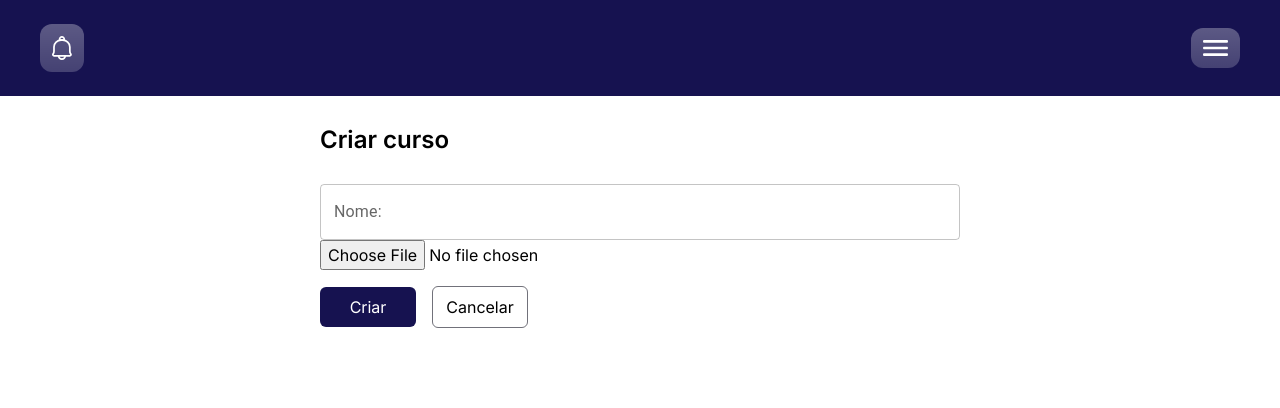
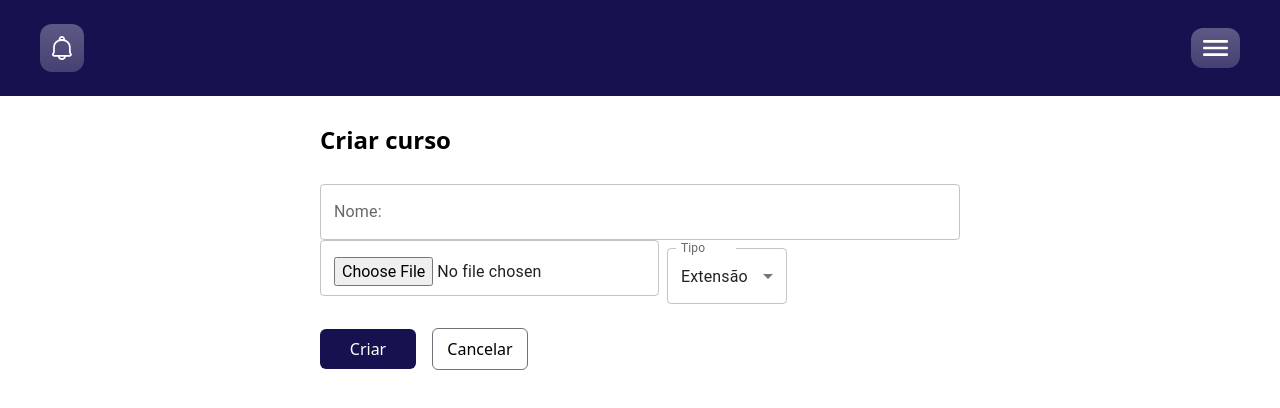
Before and after one commit to RafaelFernandes12/terceira_idade, a Next.js app: page /createCourse in a window 1280 px wide. Shown: the top 408 px of the page. Built offline with nearby package versions, Linux system fonts and the light colour scheme; no server answers.

Commit message:
type attribute added to course, ui changes

```diff
--- a/src/app/(app)/(crud)/createCourse/page.tsx
+++ b/src/app/(app)/(crud)/createCourse/page.tsx
@@ -1,22 +1,26 @@
 'use client'
 
-import {createCourse} from '@/operations/createCourse'
-import { useState } from 'react'
+import { ErrorText } from '@/components/ErrorText';
+import { createCourse } from '@/operations/createCourse';
+import FormControl from '@mui/material/FormControl';
+import InputLabel from '@mui/material/InputLabel';
+import MenuItem from '@mui/material/MenuItem';
+import Select from '@mui/material/Select';
 import TextField from '@mui/material/TextField';
-import { ErrorText } from '@/components/ErrorText';
 import Link from 'next/link';
-
+import { useState } from 'react';
 
 export default function CreateCourse(){
 
     const [name, setName] = useState('')
     const [error, setError] = useState('')
     const [img,setImg] = useState<any>()
+    const [type, setType] = useState('Extensão')
 
     async function addCourse(e:any){
         e.preventDefault()
-        if(name && img) {
-            createCourse(name,img)
+        if(name && img && type) {
+            createCourse(name,img,type)
             alert('criado com sucesso')
         }
         else {
@@ -32,7 +36,22 @@ export default function CreateCourse(){
                 value={name}
                 onChange={e => setName(e.target.value)}
                 />
-                <input type='file' onChange={e => setImg(e.currentTarget.files![0])}/>
+
+                <TextField type='file' onChange={e => setImg(e.currentTarget.files![0])}/>
+                <FormControl sx={{ m: 1, minWidth: 120 }} size="medium">
+                    <InputLabel id="demo-select-small-label">Tipo</InputLabel>
+                    <Select
+                        labelId="demo-select-small-label"
+                        id="demo-select-small"
+                        value={type}
+                        label="Extensão"
+                        defaultValue='Extensão'
+                        onChange={e => setType(e.target.value)}
+                    >
+                        <MenuItem value="Extensão">Extensão</MenuItem>
+                        <MenuItem value="Ensino">Ensino</MenuItem>
+                    </Select>
+                </FormControl>
             </div>
             <div>
                 <button className='bg-darkBlue w-24 rounded-md text-white p-2 mr-4' type='submit'>Criar</button>
--- /dev/null
+++ b/src/app/(app)/dashboard/components/CourseType.tsx
@@ -0,0 +1,15 @@
+'use client'
+
+import { useEffect, useState } from "react"
+import { getCourses } from "@/operations/getCourses";
+import { DocumentData } from "firebase/firestore";
+
+export function CourseType(){
+
+    function classType(){
+    }
+
+    return(
+
+    )
+}
--- a/src/app/(app)/dashboard/page.tsx
+++ b/src/app/(app)/dashboard/page.tsx
@@ -1,30 +1,58 @@
-import dumbell from '@/assets/dumbell.svg';
+'use client'
+
 import { SearchBar } from "@/components/SearchBar";
 import { getCourses } from "@/operations/getCourses";
 import AddIcon from '@mui/icons-material/Add';
-import Image from 'next/image';
 import Link from "next/link";
 import { ThreeDots } from "./components/ThreeDots";
+import { useEffect, useState } from "react";
+import { DocumentData } from "firebase/firestore";
 
-export default async function Home() {
+interface coursesProps {
+  id: string,
+  data: DocumentData
+}
 
-  const courses = await getCourses()
+export default function Home() {
+
+  const [courses,setCourses] = useState<coursesProps[]>([])
+  const [courseType,setCourseType] = useState('Extensão')
+
+  useEffect(() => {
+    getCourses().then(response => {
+      setCourses(response)
+    })
+  })
+  function handleCourseType(filterCourse: string){
+    if(filterCourse === 'Extensão') setCourseType('Extensão')
+    if(filterCourse === 'Ensino') setCourseType('Ensino')
+  }
 
   return (
     <div>
       <SearchBar />
       <div className="border-2 border-black rounded-lg p-4">
       <div className="flex justify-between mx-6 mb-10 mt-4">
-        <div className="">
+          {courseType === 'Extensão' ?
             <ul className="inline-flex gap-3">
-            <button>
-              <li>Extensão</li>
+                <button onClick={() => handleCourseType('Extensão')}>
+                    <li className="font-regular text-lg border-b-2 border-[#161250]">Extensão</li>
                 </button>
-            <button>
+                <button onClick={() => handleCourseType('Ensino')}>
                     <li>Ensino</li>
                 </button>
             </ul>
-        </div>
+          :
+           <ul className="inline-flex gap-3">
+              <button onClick={() => handleCourseType('Extensão')}>
+                  <li >Extensão</li>
+              </button>
+              <button onClick={() => handleCourseType('Ensino')}>
+                  <li className="font-regular  text-lg border-b-2 border-[#161250]">Ensino</li>
+              </button>
+          </ul>
+          }
+
           <Link href='createCourse' className="bg-darkBlue text-white rounded-lg p-1 px-6 flex space-between items-center"
           >Criar curso
             <AddIcon />
@@ -33,6 +61,8 @@ export default async function Home() {
 
       <div className="grid grid-cols-4 m-0">
       {courses.map((response => {
+        const matchType = response.data.type === courseType
+        if(matchType){
           return(
             <div key={response.id} className="w-48 flex items-center flex-col m-auto">
               <img src={response.data.imgUrl} alt='' className="bg-violet p-4 rounded-lg w-full h-full m-auto"/>
@@ -40,6 +70,7 @@ export default async function Home() {
                 <ThreeDots id={response.id}/>
             </div>
           )
+        }
       }))}
       </div>
       </div>
--- a/src/app/(app)/layout.tsx
+++ b/src/app/(app)/layout.tsx
@@ -5,6 +5,9 @@ export default function RootLayout({ children }: { children: React.ReactNode })
 
   return (
     <html lang="pt-br" className='dark'>
+      {/* <head>
+        <link href="https://fonts.googleapis.com/css?family=Poppins" rel="stylesheet"></link>
+      </head> */}
       <body>
         <Header />
         <div className='mx-80'>
--- a/src/app/layout.tsx
+++ b/src/app/layout.tsx
@@ -16,7 +16,7 @@ export default function RootLayout({
 }>) {
   return (
     <html lang="en">
-      <body className={inter.className}>{children}</body>
+      <body className='font-sans'>{children}</body>
     </html>
   );
 }
--- a/src/operations/createCourse.ts
+++ b/src/operations/createCourse.ts
@@ -3,7 +3,7 @@ import { getDownloadURL, ref, uploadBytes } from 'firebase/storage';
 import { db, storage } from '@/config/firestore';
 import uniqid from 'uniqid';
 
-export async function createCourse(name: string, img: any){
+export async function createCourse(name: string, img: any, type: string){
 
   const imgs = ref(storage,`Imgs/${uniqid()}`)
   const valRef = collection(db,'courses')
@@ -15,5 +15,5 @@ export async function createCourse(name: string, img: any){
   const downloadURL = await getDownloadURL(uploadTaskSnapshot.ref);
 
   // Adding document to Firestore with the download URL
-  await addDoc(valRef, { name: name, imgUrl: downloadURL });
+  await addDoc(valRef, { name: name, imgUrl: downloadURL, type: type });
 }
--- a/tailwind.config.ts
+++ b/tailwind.config.ts
@@ -21,6 +21,9 @@ const config: Config = {
       borderWidth: {
         1:'1px'
       },
+      fontFamily: {
+        'poppins': ['Poppins'],
+     }
     },
   },
   plugins: [],
```
Lines whose indentation alone changed are shown as unchanged.
